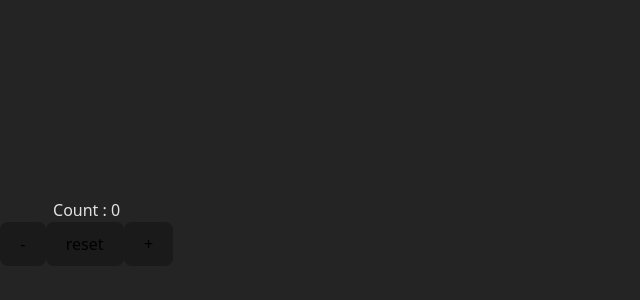
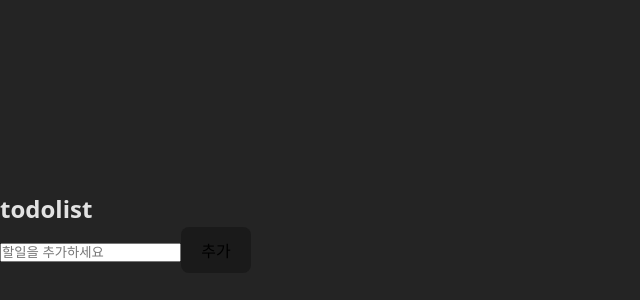
Before and after one commit to GunJJu/React_Practice, a React (Vite) app: page / in a window 1280 px wide. Shown: the part 168-468 px from the top of the page, without its empty margins (0-640 px from the left). Built offline with nearby package versions, Linux system fonts and the light colour scheme.

Commit message:
todolist update

```diff
--- a/src/App.jsx
+++ b/src/App.jsx
@@ -1,11 +1,11 @@
 import './App.css'
-import Counter from './components/Counter'
+import TodoList from './components/TodoList'
 
 
 function App() {
   return (
     <div>
-      <Counter />
+      <TodoList />
     </div>
   )
 }
--- a/src/components/Counter.css
+++ /dev/null
@@ -1,7 +0,0 @@
-.main {
-    height: 100vh;
-    display: flex;
-    flex-direction: column;
-    justify-content: center;
-    align-items: center;
-}
--- a/src/components/Counter.jsx
+++ /dev/null
@@ -1,33 +0,0 @@
-import React, { useReducer } from 'react'
-import './Counter.css'
-
-const reducer = (state, action) => {
-    switch (action.type) {
-        case "increment":
-            return { count: state.count + 1 }
-        case "decrement":
-            return { count: state.count - 1 }
-        case "reset":
-            return { count: 0 }
-        default:
-            throw new Error("오류 코드!")
-    }
-}
-
-const Counter = () => {
-    const initailState = { count: 0 }
-    const [state, dispatch] = useReducer(reducer, initailState)
-    return (
-        <div className='main'>
-            <p>Count : {state.count} </p>
-            <div className="btn-wrap">
-                <button onClick={() => dispatch({ type: "decrement" })}>-</button>
-                <button onClick={() => dispatch({ type: "reset" })}>reset</button>
-                <button onClick={() => dispatch({ type: "increment" })}>+</button>
-
-            </div>
-        </div>
-    )
-}
-
-export default Counter
--- /dev/null
+++ b/src/components/TodoList.css
@@ -0,0 +1,15 @@
+.list li {
+    display: flex;
+    border-bottom: 1px solid #eee;
+    padding: 10px;
+}
+
+.list li span {
+    flex: 1;
+    cursor: pointer;
+}
+
+.list li span.completed {
+    text-decoration: line-through;
+    color: #ccc;
+}
--- /dev/null
+++ b/src/components/TodoList.jsx
@@ -0,0 +1,70 @@
+import React, { useState, useReducer } from 'react'
+import './TodoList.css'
+
+const reducer = (state, action) => {
+    switch (action.type) {
+        case "add":
+            return [
+                ...state, {
+                    id: Date.now(),
+                    text: action.text,
+                    completed: false,
+
+                }
+            ]
+        case "toggle":
+            return state.map((todo) =>
+                todo.id == action.id ? {
+                    ...todo,
+                    completed: !todo.completed
+                } : todo
+            )
+        case "delete":
+            return state.filter((todo) => todo.id !== action.id)
+    }
+}
+
+const TodoList = () => {
+    const [todos, dispatch] = useReducer(reducer, [])
+    const [text, setText] = useState('')
+    const handleAdd = () => {
+        if (!text.trim()) return
+        dispatch({ type: "add", text })
+        setText('')
+    }
+
+    return (
+        <div>
+            <h2>todolist</h2>
+            <input
+                onChange={(e) => setText(e.target.value)}
+                onKeyUp={(e) => {
+                    if (e.key === "Enter") handleAdd()
+                }}
+                type="text" placeholder='할일을 추가하세요' />
+            <button onClick={handleAdd}>추가</button>
+            <ul className='list'>
+                {todos.map((todo) => (
+                    <li key={todo.id}>
+                        <span
+                            onClick={() => dispatch({
+                                type: "toggle",
+                                id: todo.id
+                            })}
+                            className={todo.completed ? 'completed' : ''} >
+
+                            {todo.text}
+                        </span>
+                        <button
+                            onClick={() => dispatch({ type: "delete", id: todo.id })}
+                        >삭제</button>
+                    </li>
+
+                ))}
+
+            </ul>
+        </div >
+    )
+}
+
+export default TodoList
```
